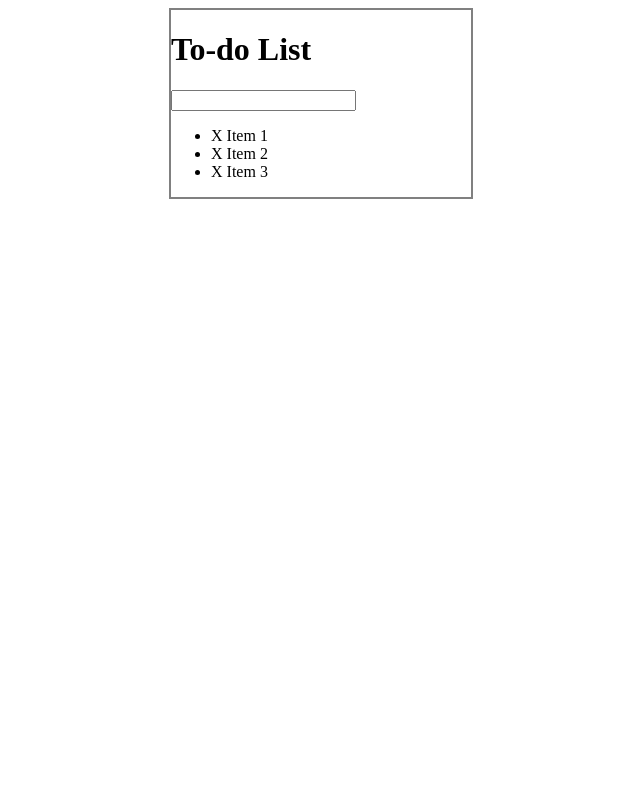
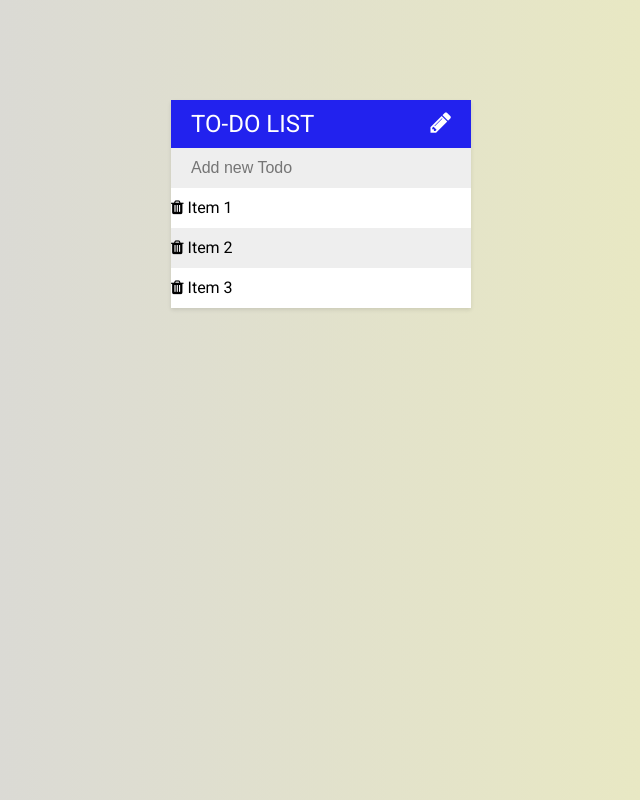
Before and after one commit to tpham20908/TodoList, a plain HTML site: page index.html in a window 1280 px wide. Shown: the whole page, without its empty margins (319-959 px from the left). Drawn offline with nearby package versions, Linux system fonts and the light colour scheme.

Commit message:
styling, font, font awesome

```diff
--- a/Assets/css/style.css
+++ b/Assets/css/style.css
@@ -1,10 +1,64 @@
+body {
+  font-family: Roboto;
+  background: #EFEFBB; /* fallback for old browsers */
+  background: -webkit-linear-gradient(to left, #EFEFBB , #D4D3DD); /* Chrome 10-25, Safari 5.1-6 */
+  background: linear-gradient(to left, #EFEFBB , #D4D3DD); /* W3C, IE 10+/ Edge, Firefox 16+, Chrome 26+, Opera 12+, Safari 7+ */
+}
+
 main {
-  border: 2px solid gray;
+  box-shadow: 0 2px 4px rgba(0, 0, 0, 0.1);
   width: 300px;
-  margin: 0 auto;
+  margin: 100px auto;
+  background-color: #eee;
+}
+
+h1 {
+  background-color: #22e;
+  color: white;
+  font-weight: normal;
+  font-size: 24px;
+  margin: 0;
+  padding: 10px 20px;
+  text-transform: uppercase;
+}
+
+input {
+  height: 40px;
+  width: 100%;
+  box-sizing: border-box;
+  border: none;
+  margin: 0;
+  background-color: #eee;
+  padding: 0 20px;
+  font-size: 16px;
+}
+
+input:focus {
+  background-color: white;
+  border: 2px solid #22e;
+}
+
+ul {
+  list-style: none;
+  margin: 0;
+  padding: 0;
+}
+
+li {
+  background-color: white;
+  height: 40px;
+  line-height: 40px;
+}
+
+li:nth-child(2n) {
+  background-color: #eee;
 }
 
 .completed {
   color: gray;
   text-decoration: line-through;
 }
+
+.fa-pencil {
+  float: right;
+}
--- a/index.html
+++ b/index.html
@@ -5,16 +5,18 @@
   <meta http-equiv="X-UA-Compatible" content="IE=edge">
   <title>Todo List</title>
   <link rel="stylesheet" href="assets/css/style.css">
+  <link href="https://fonts.googleapis.com/css?family=Roboto:400,500" rel="stylesheet">
+  <link rel="stylesheet" type="text/css" href="https://cdnjs.cloudflare.com/ajax/libs/font-awesome/4.7.0/css/font-awesome.css">
   <script src="https://code.jquery.com/jquery-3.1.1.min.js"></script>
 </head>
 <body>
   <main>
-    <h1>To-do List</h1>
-    <input type="text" name="">
+    <h1>To-do List <i class="fa fa-pencil" aria-hidden="true"></i></h1>
+    <input type="text" placeholder="Add new Todo">
     <ul>
-      <li><span>X</span> Item 1</li>
-      <li><span>X</span> Item 2</li>
-      <li><span>X</span> Item 3</li>
+      <li><span><i class="fa fa-trash" aria-hidden="true"></i></span> Item 1</li>
+      <li><span><i class="fa fa-trash" aria-hidden="true"></i></span> Item 2</li>
+      <li><span><i class="fa fa-trash" aria-hidden="true"></i></span> Item 3</li>
     </ul>
   </main>
 
```
